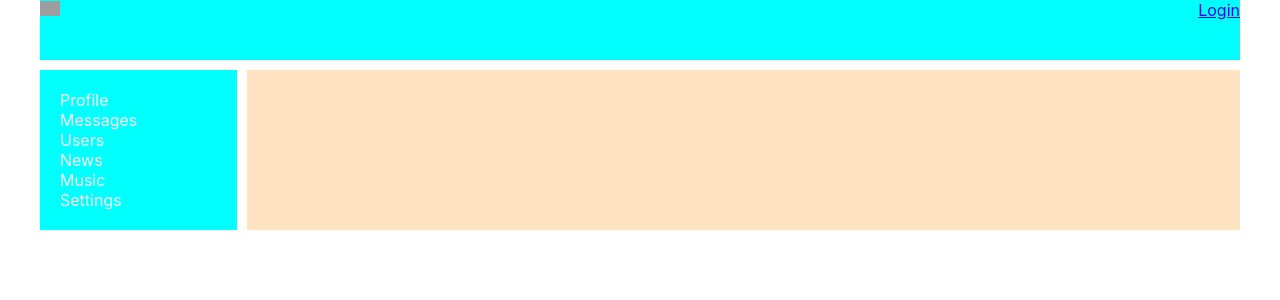
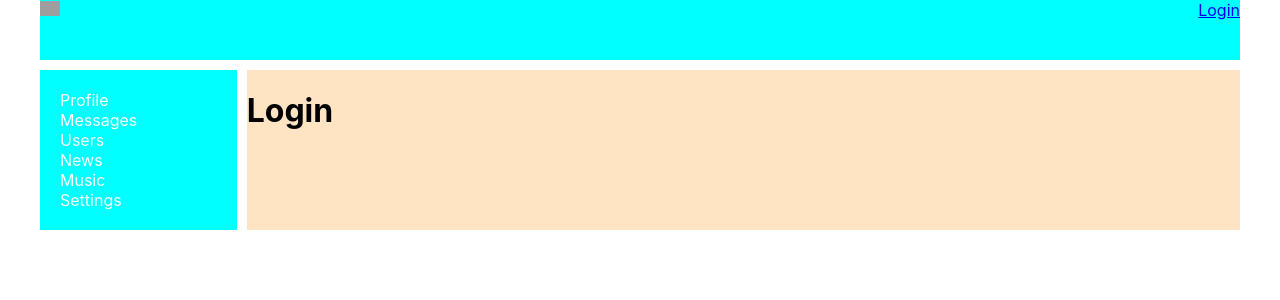
Before and after one commit to DoWhatYouL0ve/SocialNetwork, a React (Create React App) app: page /login in a window 1280 px wide. Shown: the top 300 px of the page. Built offline with nearby package versions, Linux system fonts and the light colour scheme; no server answers; grey boxes are pictures that could not be loaded.

Commit message:
Redirect for the login in components

```diff
--- a/src/App.tsx
+++ b/src/App.tsx
@@ -9,6 +9,7 @@
 import {UsersContainer} from "./components/Users/UsersContainer";
 import ProfileContainer from "./components/Profile/ProfileContainer";
 import {HeaderContainer} from "./components/Header/HeaderContainer";
+import {Login} from "./components/Login/Login";
 
 
 //взять шаблон для соц сети и делать под него проект
@@ -28,6 +29,7 @@
                     <Route path={'/news'} render={() => <News />}/>
                     <Route path={'/music'} render={ () => <Music />}/>
                     <Route path={'/settings'} render={ () => <Settings /> }/>
+                    <Route path={'/login'} render={ () => <Login /> }/>
                 </div>
             </div>
         </BrowserRouter>
--- /dev/null
+++ b/src/components/Login/Login.tsx
@@ -0,0 +1,7 @@
+import React from "react";
+
+export const Login = () => {
+    return <div>
+        <h1>Login</h1>
+    </div>
+}
--- a/src/components/Messages/Messages.tsx
+++ b/src/components/Messages/Messages.tsx
@@ -2,6 +2,7 @@
 import styles from './messanges.module.css';
 import {Dialog} from "./Dialog/Dialog";
 import {Message} from "./Message/message";
+import { Redirect } from "react-router-dom";
 
 type MessageType = {
     message: string
@@ -22,6 +23,7 @@
     messagesPage: MessagesPageType
     onNewMessageChange: (text: string) => void
     onSendMessageClick: () => void
+    isAuth: boolean
 }
 
 export const Messages = (props: MessagesPropsType) => {
@@ -36,6 +38,10 @@
     let onNewMessageChange = (e: ChangeEvent<HTMLTextAreaElement>) => {
         let body = e.target.value
         props.onNewMessageChange(body)
+    }
+
+    if (!props.isAuth) {
+        return <Redirect to={'/login'} />
     }
 
     return (
--- a/src/components/Messages/MessagesContainer.tsx
+++ b/src/components/Messages/MessagesContainer.tsx
@@ -13,6 +13,7 @@
 
 type MapStateToPropsType = {
     messagesPage: InitialStateType
+    isAuth: boolean
 }
 type MapDispatchToPropsType = {
     onNewMessageChange: (text: string) => void
@@ -21,7 +22,8 @@
 
 const mapStateToProps = (state: AppStateType): MapStateToPropsType => {
     return {
-        messagesPage: state.messagesPage
+        messagesPage: state.messagesPage,
+        isAuth: state.auth.isAuth
     }
 }
 
--- a/src/components/Profile/ProfileContainer.tsx
+++ b/src/components/Profile/ProfileContainer.tsx
@@ -3,7 +3,7 @@
 import {connect} from "react-redux";
 import {AppStateType} from "../../Redax/redux-store";
 import {getUserProfile} from "../../Redax/profile-reducer";
-import { withRouter, RouteComponentProps } from "react-router-dom";
+import {withRouter, RouteComponentProps, Redirect} from "react-router-dom";
 
 export type ProfileContainerType = MapStateToPropsType & MapDispatchToPropsType
 
@@ -28,6 +28,11 @@
     }
 
     render () {
+
+        if (!this.props.isAuth) {
+            return <Redirect to={'/login'} />
+        }
+
         return (
             <div>
                 <Profile {...this.props} profile={this.props.profile}/>
@@ -64,6 +69,7 @@
 
 type MapStateToPropsType = {
     profile: UserProfileType
+    isAuth: boolean
 }
 
 export type MapDispatchToPropsType = {
@@ -72,7 +78,8 @@
 
 const mapStateToProps = (state: AppStateType): MapStateToPropsType => {
     return {
-        profile: state.profilePage.profile
+        profile: state.profilePage.profile,
+        isAuth: state.auth.isAuth
     }
 }
 
```
Also changed, not shown: 1 other file (tests, documents, lock files or other folders).
